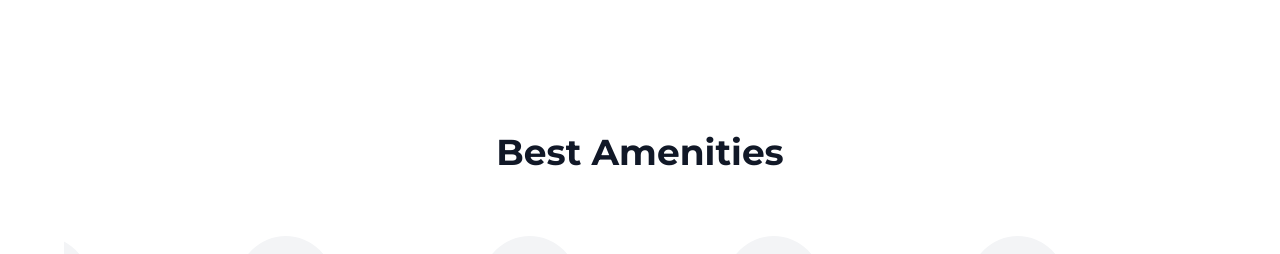
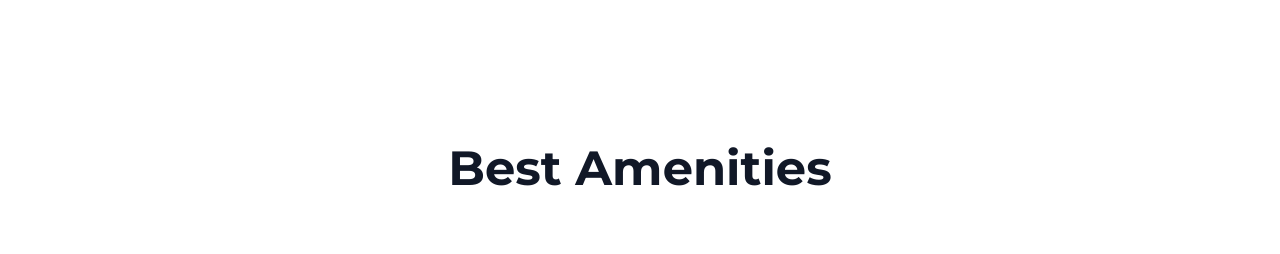
Before and after one commit to davemakesai/RE-LP-Final, a React (Vite) app: page / in a window 1280 px wide. Shown: the part 3260-3514 px from the top of the page. Built offline with nearby package versions, Linux system fonts and the light colour scheme.

Commit message:
Updated AmenitiesSection.tsx

```diff
--- a/src/components/landing/AmenitiesSection.tsx
+++ b/src/components/landing/AmenitiesSection.tsx
@@ -65,7 +65,7 @@ const AmenitiesSection: React.FC<AmenitiesSectionProps> = ({ amenities }) => {
       <div className="max-w-7xl mx-auto">
         <AnimatedSection>
           {/* Section Title */}
-          <h2 className="text-3xl lg:text-4xl font-bold text-center text-gray-900 mb-12 lg:mb-16">
+          <h2 className="text-[48px] lg:text-[48px] font-bold text-center text-gray-900 mb-12 lg:mb-16">
             {amenities.title}
           </h2>
 
```
